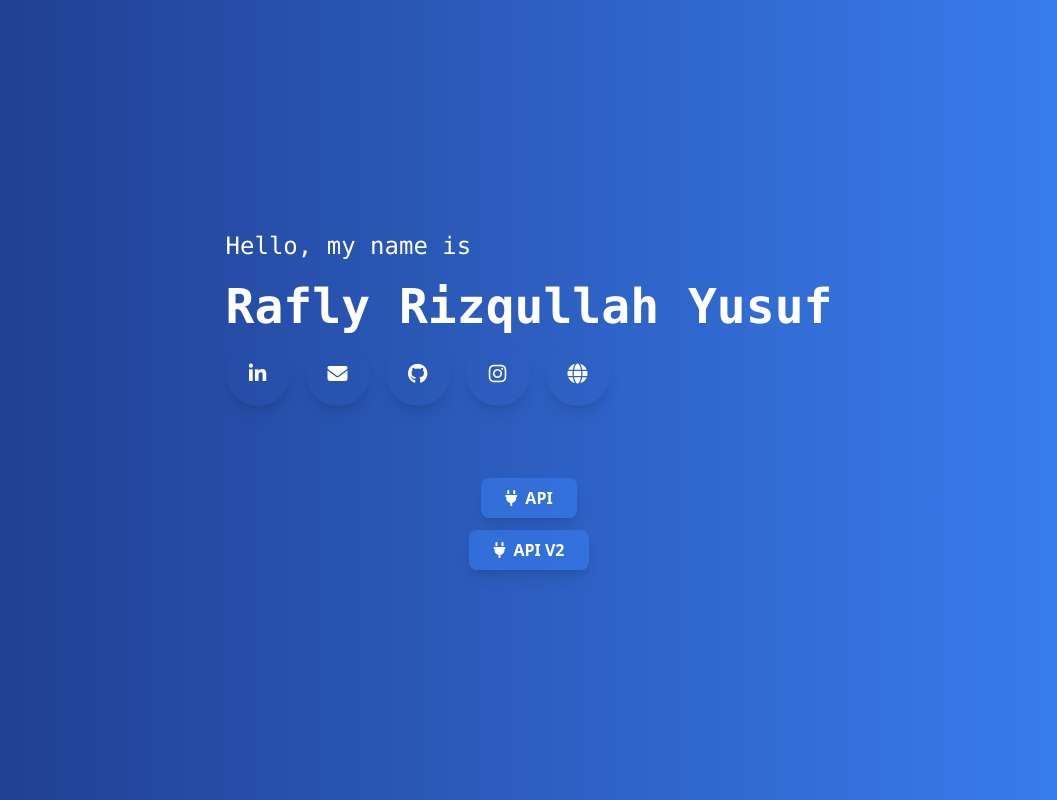
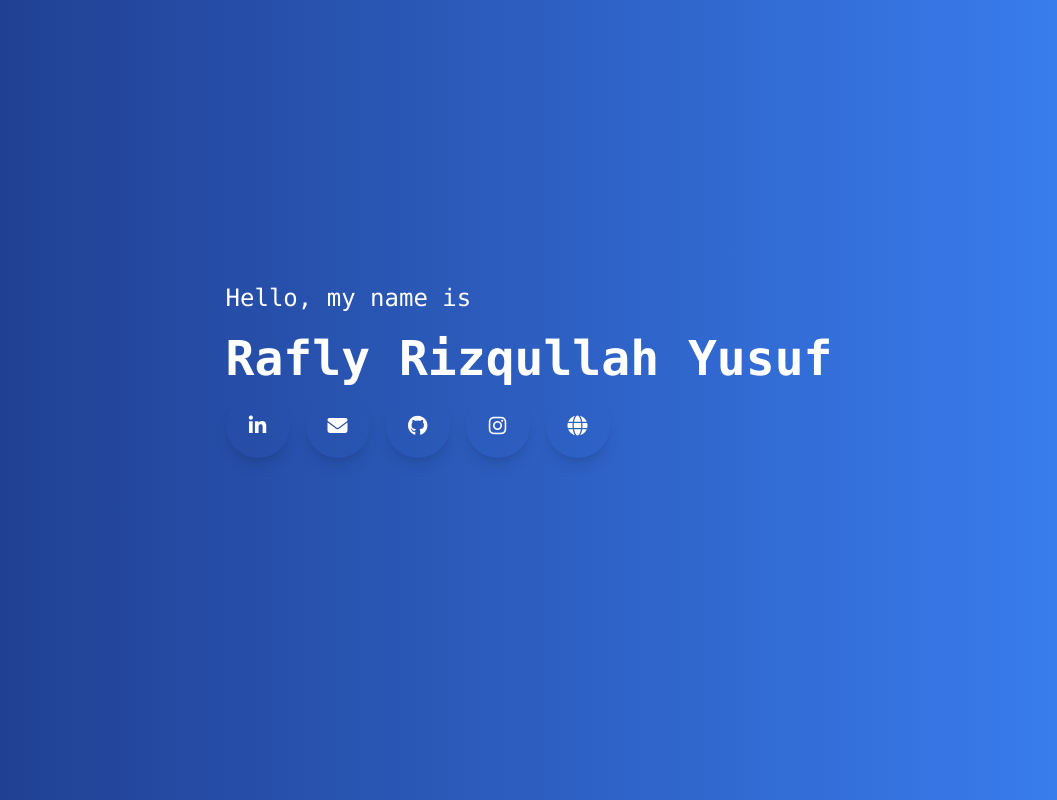
Before and after one commit to RizqullahY/vercel-api, a website: page public/index.html in a window 1280 px wide. Shown: the whole page, without its empty margins (111-1168 px from the left). Drawn offline with nearby package versions, Linux system fonts and the light colour scheme.

Commit message:
CHORE:Comment the api button

```diff
--- a/public/index.html
+++ b/public/index.html
@@ -59,14 +59,14 @@
       <br><br>
     </div>
 
-    <a href="/api/docs" class="mx-auto px-6 py-2 bg-blue-500 bg-opacity-50 text-white font-semibold rounded-lg shadow-lg hover:bg-blue-600 transition duration-300 text-center flex items-center justify-center space-x-2">
+    <!-- <a href="/api/docs" class="mx-auto px-6 py-2 bg-blue-500 bg-opacity-50 text-white font-semibold rounded-lg shadow-lg hover:bg-blue-600 transition duration-300 text-center flex items-center justify-center space-x-2">
       <i class="fas fa-plug text-white"></i>
       <span>API</span>
     </a>
     <a href="/api/v2/docs" class="mx-auto px-6 py-2 bg-blue-500 bg-opacity-50 text-white font-semibold rounded-lg shadow-lg hover:bg-blue-600 transition duration-300 text-center flex items-center justify-center space-x-2">
       <i class="fas fa-plug text-white"></i>
       <span>API V2</span>
-    </a>
+    </a> -->
   </div>
 
   </body>
```
Also changed, not shown: 1 other file.
